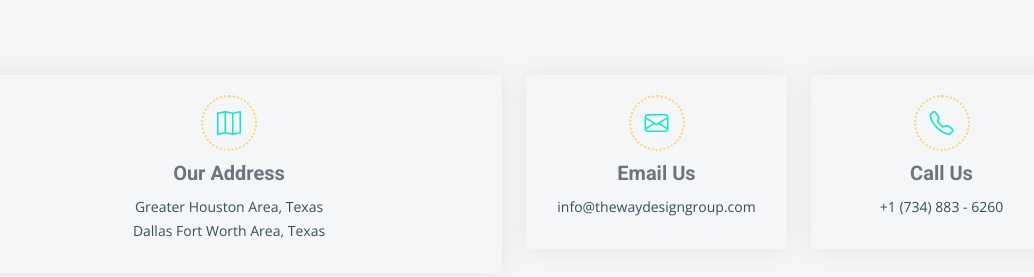
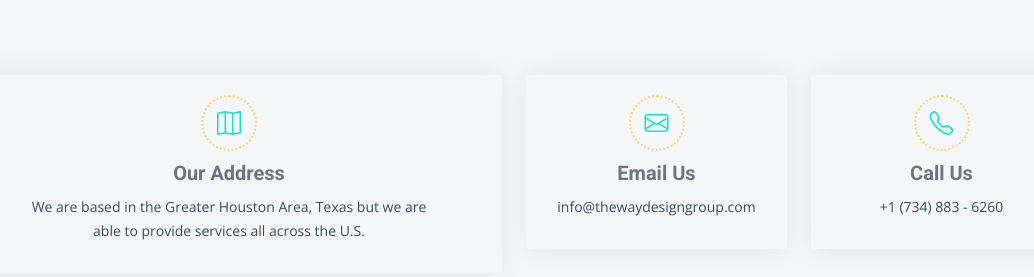
Before and after one commit to thewaydesigngroup/thewaydesigngroup.github.io, a plain HTML site: page contact.html in a window 1280 px wide. Shown: the part 989-1266 px from the top of the page, without its empty margins (126-1160 px from the left). Drawn offline with nearby package versions, Linux system fonts and the light colour scheme.

Commit message:
Text Change On Contact Page

```diff
--- a/contact.html
+++ b/contact.html
@@ -89,8 +89,8 @@
             <div class="info-item  d-flex flex-column justify-content-center align-items-center">
               <i class="bi bi-map"></i>
               <h3>Our Address</h3>
-              <p>Greater Houston Area, Texas</p>
-              <p>Dallas Fort Worth Area, Texas
+              <p class="text-center">We are based in the Greater Houston Area, Texas but we are
+                <br>able to provide services all across the U.S.
               </p>
             </div>
           </div><!-- End Info Item -->
```
